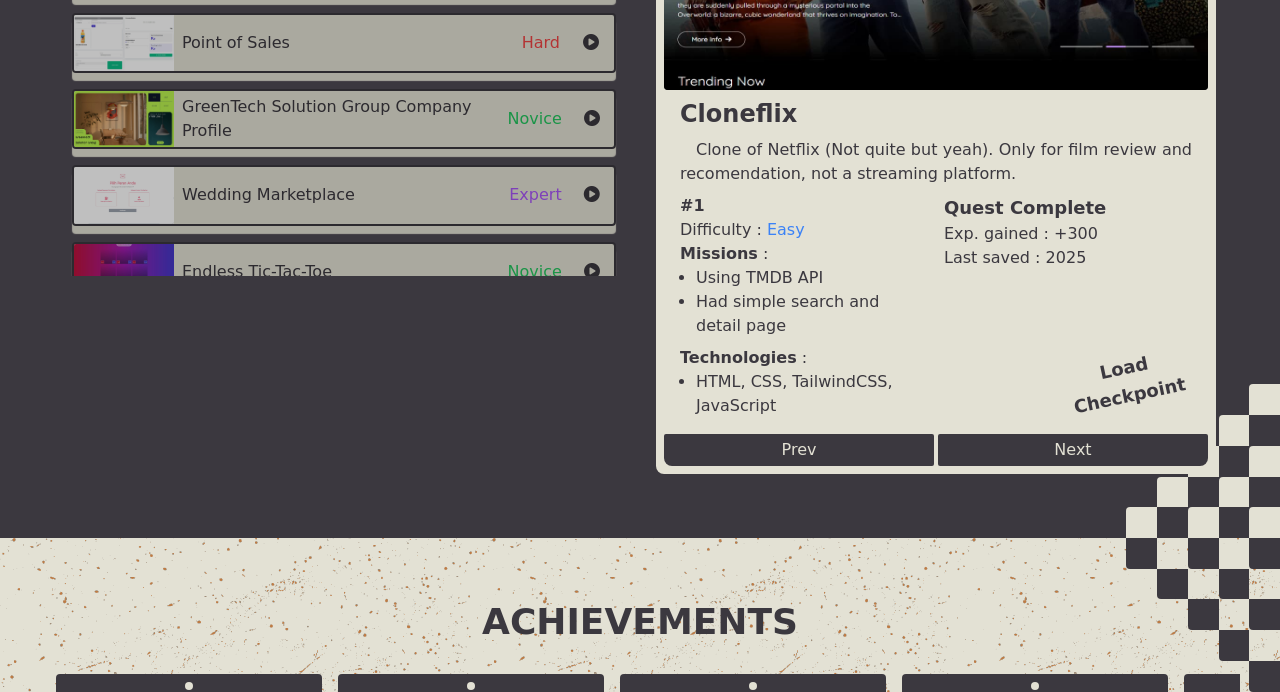
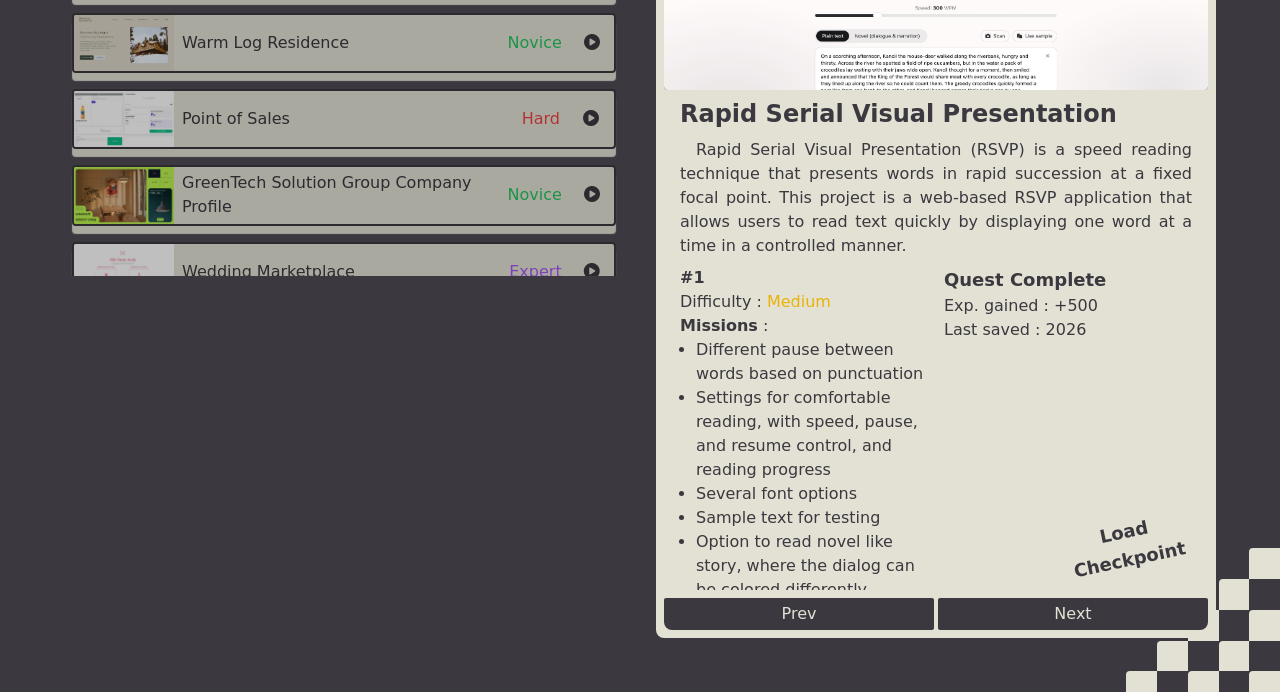
Before and after one commit to Kenjirl/Kenjirl.github.io, a plain HTML site: page index.html in a window 1280 px wide. Shown: the part 1898-2590 px from the top of the page. Drawn offline with nearby package versions, Linux system fonts and the light colour scheme; some packages are replaced by stand-ins of ours; a script that the page names is missing; a web font is replaced by a local one.

Commit message:
Add new quest (RSVP) & minor adjustment

```diff
--- a/index.html
+++ b/index.html
@@ -177,7 +177,7 @@
                 <img class="w-full aspect-video object-center rounded-sm md:rounded bg-cst-black"
                     src="#" alt="no image found" id="questImage">
 
-                <div class="relative w-full px-2 md:px-4 py-2 mb-2 text-sm md:text-base">
+                <div class="relative w-full max-h-[500px] px-2 md:px-4 py-2 mb-2 text-sm md:text-base overflow-y-scroll">
                     <span class="font-bold text-2xl" id="questTitle">
                         Ruteng
                     </span>
--- a/js/quests.js
+++ b/js/quests.js
@@ -164,7 +164,7 @@
 			detail: 'This is a simple POS application for managing product stock and transactions efficiently. It streamlines sales processes, tracks inventory, and ensures seamless payment integration.',
 			missions: [
 				'Manage new Roles and new User.',
-				'CRUD for datas around retail like suppliers, customers, categories, etc.',
+				'CRUD for data around retail like suppliers, customers, categories, etc.',
 				'Payment system for sales using payment gateways.',
 				'Export transaction and opname report data.'
 			],
@@ -202,7 +202,7 @@
 		},
 		{
 			title: 'Cloneflix',
-			detail: "Clone of Netflix (Not quite but yeah). Only for film review and recomendation, not a streaming platform.",
+			detail: "Clone of Netflix (Not quite but yeah). Only for film review and recommendation, not a streaming platform.",
 			missions: [
 				'Using TMDB API',
 				'Had simple search and detail page',
@@ -211,6 +211,22 @@
 			lastSaved: 2025,
 			url: 'https://kenjirl.github.io/cloneflix/',
 			tech: ['HTML, CSS, TailwindCSS, JavaScript']
+		},
+		{
+			title: 'Rapid Serial Visual Presentation',
+			detail: "Rapid Serial Visual Presentation (RSVP) is a speed reading technique that presents words in rapid succession at a fixed focal point. This project is a web-based RSVP application that allows users to read text quickly by displaying one word at a time in a controlled manner.",
+			missions: [
+				'Different pause between words based on punctuation',
+				'Settings for comfortable reading, with speed, pause, and resume control, and reading progress',
+				'Several font options',
+				'Sample text for testing',
+				'Option to read novel like story, where the dialog can be colored differently',
+				'OCR from upload image',
+			],
+			exp: 500,
+			lastSaved: 2026,
+			url: 'https://kenjirl.github.io/rapid-serial-visual-presentation/',
+			tech: ['HTML, CSS, TailwindCSS, JavaScript', 'Tesseract.js']
 		},
 	];
 
--- a/js/skills/basics.js
+++ b/js/skills/basics.js
@@ -9,7 +9,7 @@
             rgba: "227,79,38,1"
         },
         {
-            tag: "css3",
+            tag: "css",
             hex: "00A9FF",
             title: "CSS",
             level: "9",
```
Also changed, not shown: img/portfolio/17.jpg (added).
